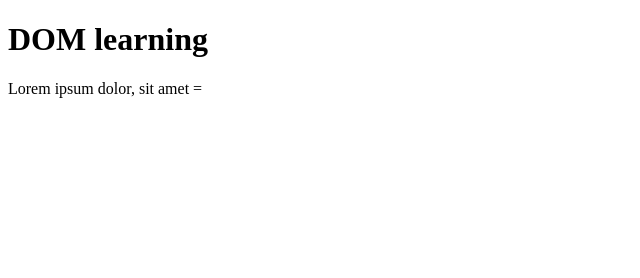
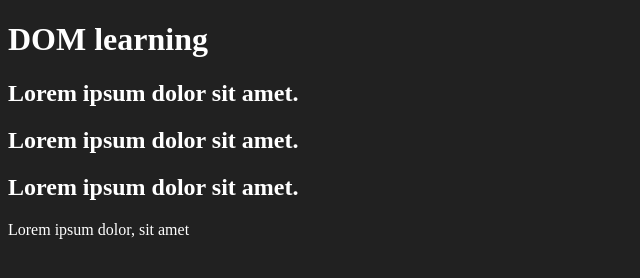
Before and after one commit to rushikesh1547/java-script-new, a plain HTML site: page 06_dom/one.html in a window 1280 px wide. Shown: the whole page, without its empty margins (0-640 px from the left). Drawn offline with Linux system fonts and the light colour scheme.

Commit message:
Update one.html

```diff
--- a/06_dom/one.html
+++ b/06_dom/one.html
@@ -5,15 +5,20 @@
 
     <title>DOM learning</title>
     <style>
-        bg.black{
+        .bg-black{
             background-color: #212121;
+            color: #fff;
         }
     </style>
 </head>
-<body>
-    <div class="bg-black">
-        <h1 id="title"  class="heading">DOM learning</h1>
-        <p>Lorem ipsum dolor, sit amet =</p>
+<body class="bg-black">
+
+    <div >
+        <h1 id="title"  class="heading">DOM learning <span style="display: none;">test text</span></h1>
+        <h2>Lorem ipsum dolor sit amet.</h2>
+        <h2>Lorem ipsum dolor sit amet.</h2>
+        <h2>Lorem ipsum dolor sit amet.</h2>
+        <p>Lorem ipsum dolor, sit amet </p>
 
     </div>
 </body>
```
